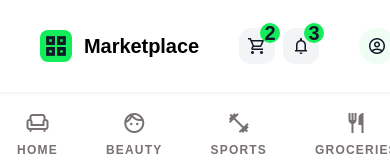
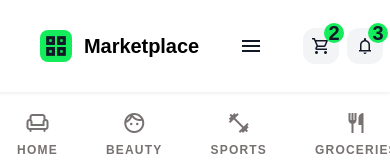
Before and after one commit to Malekio/marketplace, a Next.js app in the folder marketplace/: page / in a window 390 px wide. Shown: the top 160 px of the page. Built offline with nearby package versions, Linux system fonts and the light colour scheme; no server answers.

Commit message:
fix navbar hamburger list

```diff
--- a/marketplace/app/components/Navigation.css
+++ b/marketplace/app/components/Navigation.css
@@ -219,7 +219,7 @@
         display: flex;
         align-items: center;
         justify-content: center;
-        order: 3;
+        order: 2;
     }
 
     .navbar-links {
```
